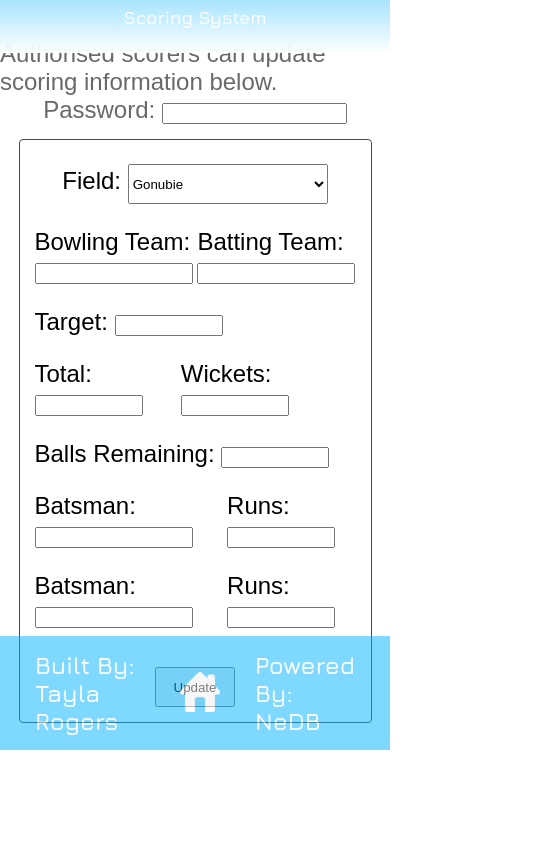
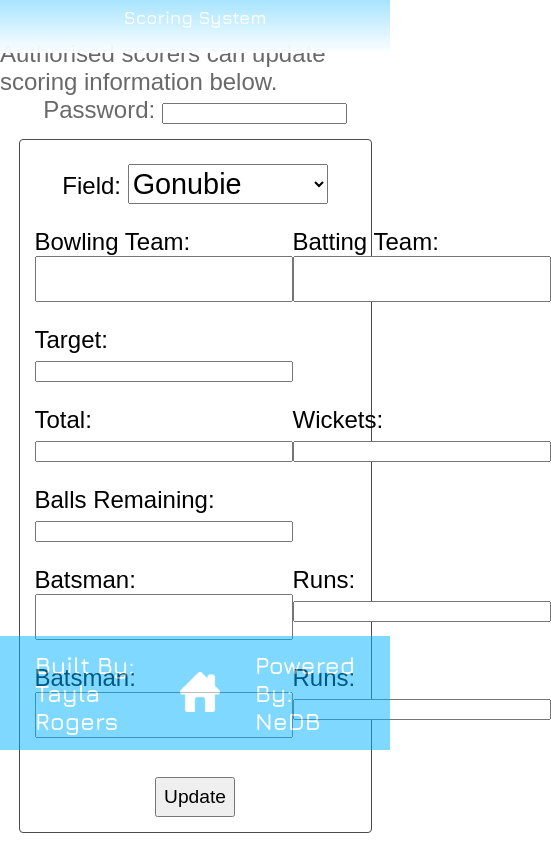
Before and after one commit to taylarogers/live-scoring, a website: page Public/scoring.html in a window 390 px wide. Shown: the part 94-939 px from the top of the page, 551 px wide, since content can reach past the window. Before the commit the page ends 872 px from the top, so only its background shows below. Drawn offline with nearby package versions, Linux system fonts and the light colour scheme; a web font is replaced by a local one.

Commit message:
Updated Sizing of Scoring Screen for Mobile

```diff
--- a/Public/style.css
+++ b/Public/style.css
@@ -121,11 +121,12 @@ h4 {
     }
 
     input[type="text"] {
-        width: 150px;
+        height: 40px;
+        width: 250px;
     }
 
     input[type="number"] {
-        width: 100px;
+        width: 250px;
     }
 
     .header {
@@ -160,11 +161,13 @@ h4 {
     #Field {
         height: 40px;
         width: 200px;
+        font-size: larger;
     }
 
     #UpdateButton {
         height: 40px;
         width: 80px;
+        font-size: larger;
     }
 }
 
```
